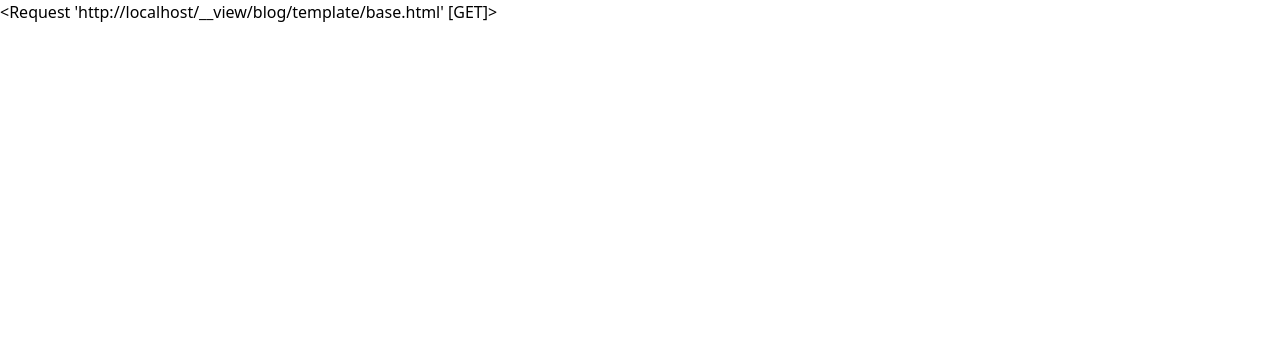
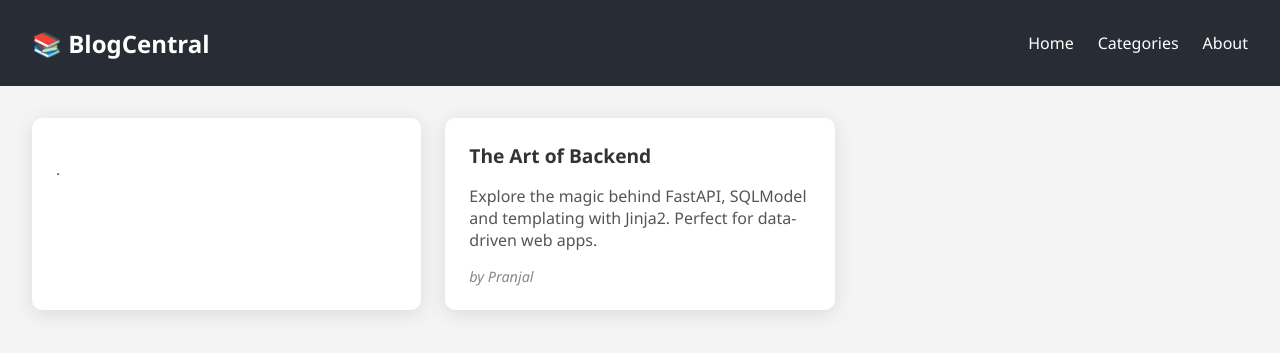
Before and after one commit to Impranjal/blog-fastapi, a Python web app: template blog/template/base.html in a window 1280 px wide. Shown: the top 353 px of the page. Run offline with Jinja, Linux system fonts and the light colour scheme; the template is opened without the code that fills it, so the values that code supplies are empty.

Commit message:
addition of template

```diff
--- /dev/null
+++ b/blog/static/style.css
@@ -0,0 +1,72 @@
+ body {
+      margin: 0;
+      font-family: 'Segoe UI', sans-serif;
+      background-color: #f4f4f4;
+    }
+
+    /* Navbar */
+    nav {
+      background-color: #282c34;
+      color: #fff;
+      padding: 1rem 2rem;
+      display: flex;
+      justify-content: space-between;
+      align-items: center;
+    }
+
+    nav h1 {
+      margin: 0;
+      font-size: 1.5rem;
+    }
+
+    nav ul {
+      list-style: none;
+      display: flex;
+      gap: 1.5rem;
+    }
+
+    nav ul li {
+      cursor: pointer;
+      transition: color 0.3s;
+    }
+
+    nav ul li:hover {
+      color: #61dafb;
+    }
+
+    /* Wildcard blog layout */
+    .container {
+      padding: 2rem;
+      display: grid;
+      grid-template-columns: repeat(auto-fill, minmax(300px, 1fr));
+      gap: 1.5rem;
+    }
+
+    .card {
+      background-color: white;
+      padding: 1.5rem;
+      border-radius: 10px;
+      box-shadow: 0 4px 20px rgba(0, 0, 0, 0.1);
+      transition: transform 0.3s;
+    }
+
+    .card:hover {
+      transform: scale(1.03);
+    }
+
+    .card h2 {
+      margin-top: 0;
+      font-size: 1.2rem;
+      color: #333;
+    }
+
+    .card p {
+      color: #555;
+    }
+
+    .author {
+      margin-top: 1rem;
+      font-size: 0.9rem;
+      color: #888;
+      font-style: italic;
+    }
--- a/blog/template/base.html
+++ b/blog/template/base.html
@@ -1,13 +1,42 @@
 <!DOCTYPE html>
 <html lang="en">
 <head>
-    <meta charset="UTF-8">
-    <meta name="viewport" content="width=device-width, initial-scale=1.0">
-    <script src="https://cdn.jsdelivr.net/npm/@tailwindcss/browser@4"></script>
+  <meta charset="UTF-8" />
+  <meta name="viewport" content="width=device-width, initial-scale=1.0" />
+  <title>My Blog</title>
+  <link rel="stylesheet" href="/static/style.css" />
 
-    <title>Blog App</title>
 </head>
 <body>
-    {{ request}}
+
+  <nav>
+    <h1>📚 BlogCentral</h1>
+    <ul>
+      <li>Home</li>
+      <li>Categories</li>
+      <li>About</li>
+    </ul>
+  </nav>
+
+  <div class="container">
+    <div class="card">
+      <h2>{{ blog.name}}</h2>
+      <p>
+       {{blog.content}}.
+      </p>
+      <div class="author">{{blog.author_name}}</div>
+    </div>
+
+    <div class="card">
+      <h2>The Art of Backend</h2>
+      <p>
+        Explore the magic behind FastAPI, SQLModel and templating with Jinja2. Perfect for data-driven web apps.
+      </p>
+      <div class="author">by Pranjal</div>
+    </div>
+
+    <!-- Add more cards dynamically -->
+  </div>
+
 </body>
 </html>
```
Also changed, not shown: blog/router/router.py (+34 -9 lines), blog/template/login.html (deleted, +0 -114 lines), blog/database.db.
